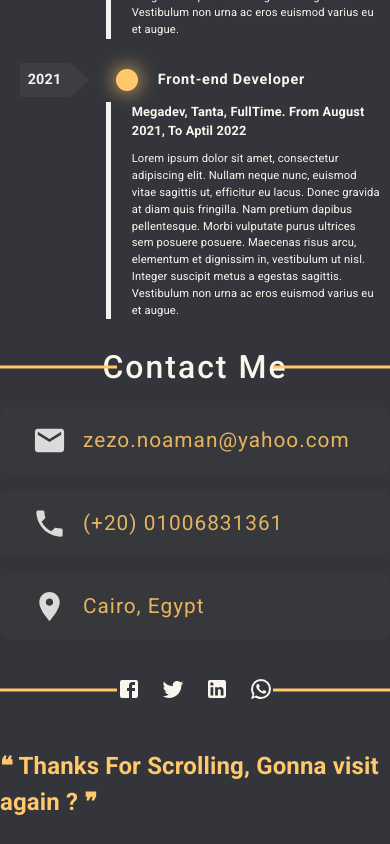
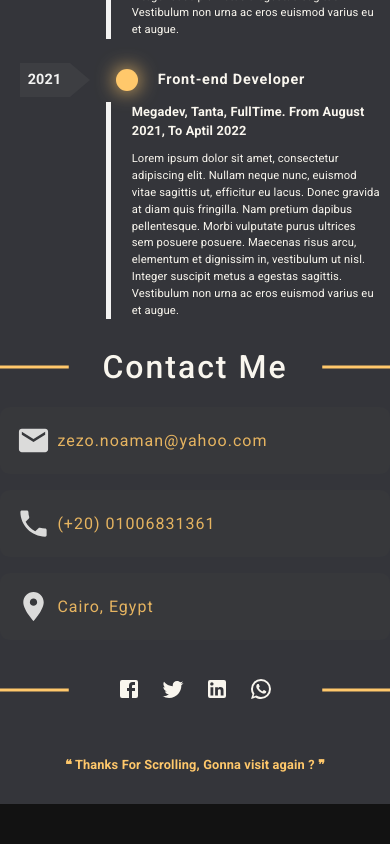
Before and after one commit to Abd-Elaziz-Noaman/Portofolio, a Next.js app: page / in a window 390 px wide. Shown: the part 5482-6326 px from the top of the page. After the commit the page ends 6286 px from the top, so only its background shows below. Built offline with nearby package versions, Linux system fonts and the light colour scheme.

Commit message:
Contact and Thank responsive is handled

```diff
--- a/src/components/Contact/Contact.jsx
+++ b/src/components/Contact/Contact.jsx
@@ -45,12 +45,6 @@ export default function Contact() {
           </ContactBlock>
         </Grid>
       </ContentContainer>
-      {/* <ContactBlock href="">
-        <RoomIcon />
-        <p>Cairo, Egypt</p>
-      </ContactBlock> */}
-      {/* <br />
-      <br /> */}
       <SocialIconsContainer>
         <StyledLink href="https://www.facebook.com/zezo.noaman" target="_blank">
           <FacebookIcon
--- a/src/components/Contact/Contact.styled.js
+++ b/src/components/Contact/Contact.styled.js
@@ -36,6 +36,10 @@ export const Title = styled.h1`
 
     @media (max-width: 768px) {
       width: 60%;
+    }
+
+    @media (max-width: 576px) {
+      width: 35%;
     }
   }
 
@@ -84,6 +88,10 @@ export const ContentContainer = styled(Grid)`
   @media (max-width: 590px) {
     width: 87%;
   }
+
+  @media (max-width: 400px) {
+    width: 90%;
+  }
 `;
 
 export const ContactBlock = styled(Link)`
@@ -111,6 +119,10 @@ export const ContactBlock = styled(Link)`
   @media (max-width: 1200px) {
     width: 100%;
   }
+
+  @media (max-width: 400px) {
+    padding: 1rem;
+  }
 `;
 
 export const ContaxtText = styled.p`
@@ -118,4 +130,9 @@ export const ContaxtText = styled.p`
   color: #ffc86b;
   letter-spacing: 1px;
   margin-left: 1rem;
+
+  @media (max-width: 400px) {
+    font-size: 1rem;
+    margin-left: 0.4rem;
+  }
 `;
--- a/src/components/MainContainer/Thank/Thank.styled.js
+++ b/src/components/MainContainer/Thank/Thank.styled.js
@@ -11,4 +11,19 @@ export const ThankContainer = styled.div`
   display: flex;
   justify-content: center;
   align-items: center;
+
+  @media (max-width: 400px) {
+    min-height: 80px;
+    text-align: center;
+  }
+
+  & > h2 {
+    @media (max-width: 678px) {
+      font-size: 1.1rem;
+    }
+
+    @media (max-width: 400px) {
+      font-size: 0.8rem;
+    }
+  }
 `;
```
